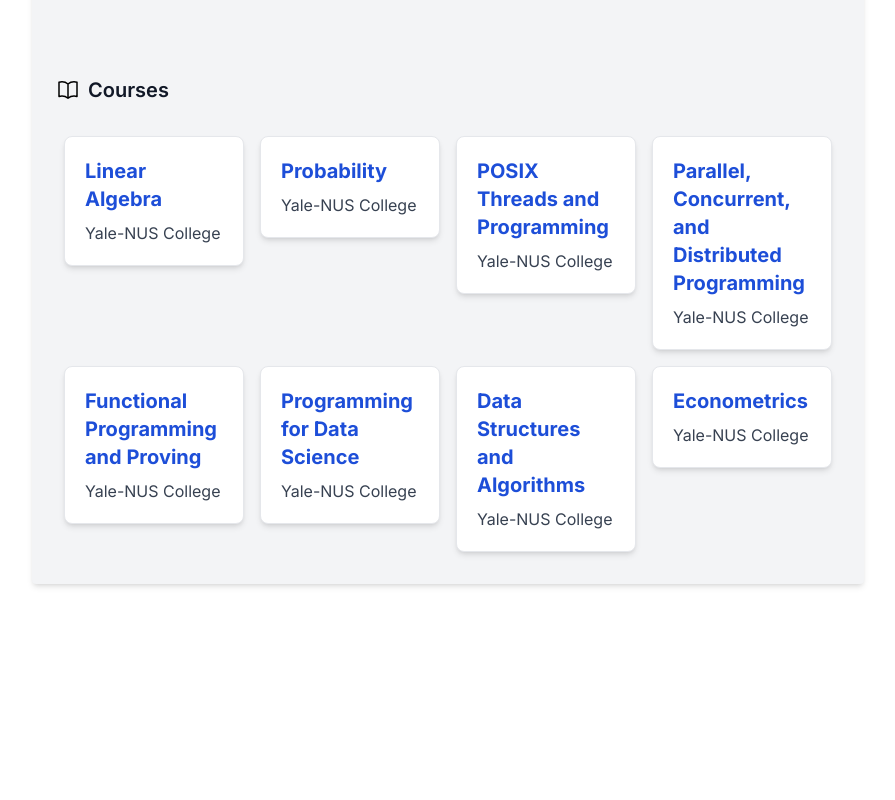
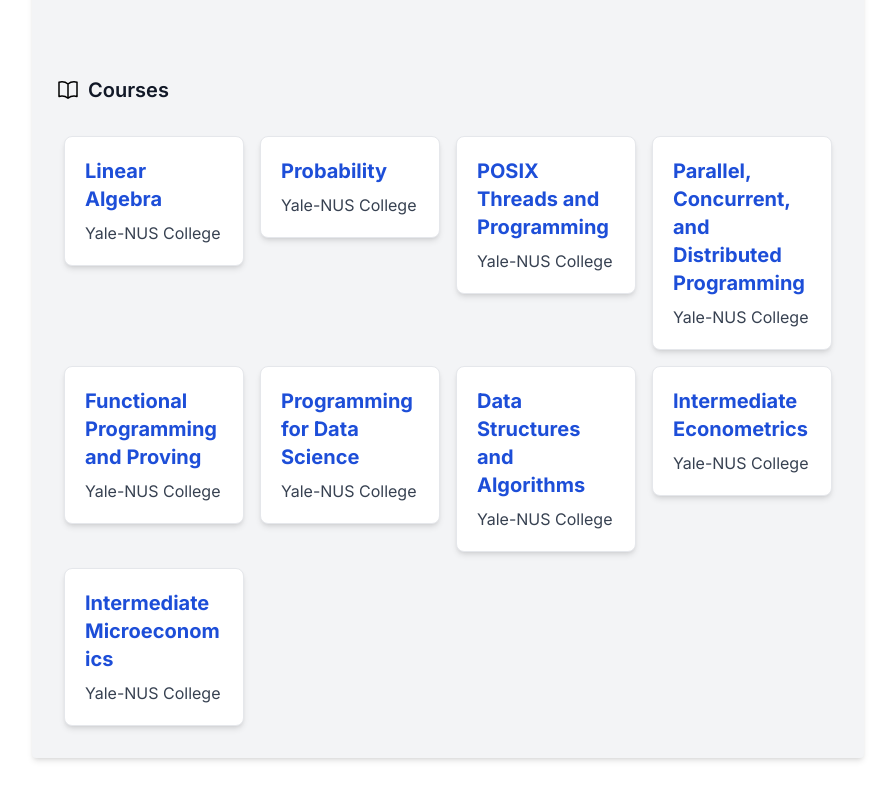
Before and after one commit to yokurang/yokurang.com, a Next.js app: page /resume in a window 1280 px wide. Shown: the part 2617-3417 px from the top of the page, without its empty margins (192-1087 px from the left). Before the commit the page ends 3345 px from the top, so only its background shows below. Built offline with nearby package versions, Linux system fonts and the light colour scheme.

Commit message:
fix overflow issue

```diff
--- a/src/app/components/resume/Courses.tsx
+++ b/src/app/components/resume/Courses.tsx
@@ -4,9 +4,9 @@
   <div className="flex flex-wrap justify-start">
     {data.map((item, index) => (
       <div key={index} className="w-full sm:w-1/2 md:w-1/3 lg:w-1/4 p-2">
-        <div className="p-4 md:p-5 rounded-lg shadow-md bg-white border border-gray-200">
+        <div className="p-4 md:p-5 rounded-lg shadow-md bg-white border border-gray-200 break-words">
           <h4 className="font-bold text-lg md:text-xl mb-2 text-blue-700">{item.course}</h4>
-          <p className="text-gray-700 text-sm md:text-base">{item.institution}</p>
+          <p className="text-gray-700 text-sm md:text-base break-normal">{item.institution}</p>
         </div>
       </div>
     ))}
--- a/src/app/data/resume/courses.ts
+++ b/src/app/data/resume/courses.ts
@@ -33,7 +33,11 @@
     institution: 'Yale-NUS College',
   },
   {
-    course: 'Econometrics',
+    course: 'Intermediate Econometrics',
+    institution: 'Yale-NUS College',
+  },
+  {
+    course: 'Intermediate Microeconomics',
     institution: 'Yale-NUS College',
   }
 ];
```
